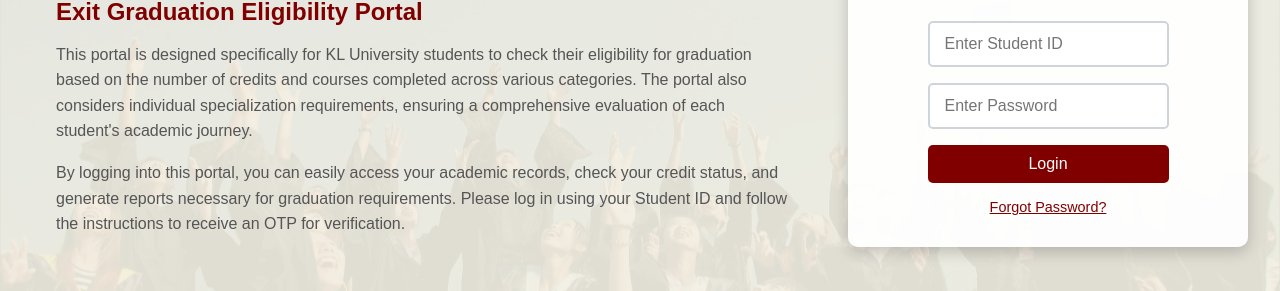
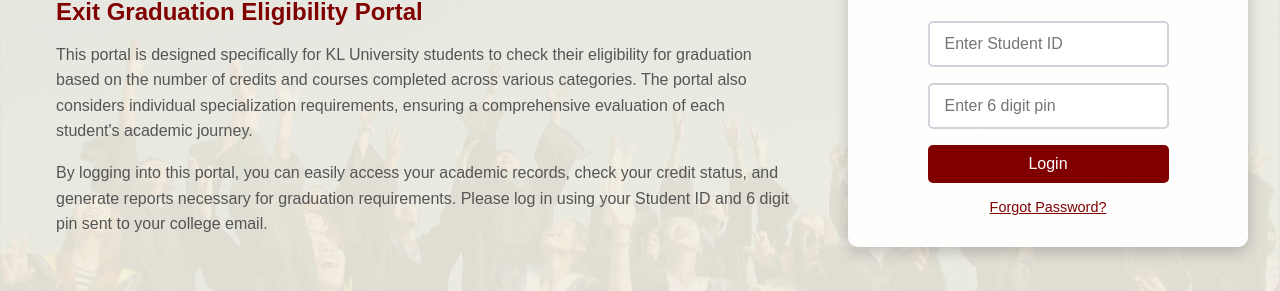
Before and after one commit to NikileshReddyT/My-Working-History, a React (Vite) app in the folder Exit-Portal-Frontend/: page / in a window 1280 px wide. Shown: the part 356-647 px from the top of the page. Built offline with nearby package versions, Linux system fonts and the light colour scheme.

Commit message:
updated login page a little

```diff
--- a/Exit-Portal-Frontend/src/components/Login.jsx
+++ b/Exit-Portal-Frontend/src/components/Login.jsx
@@ -73,8 +73,7 @@
         </p>
         <p className="left-aligned">
           By logging into this portal, you can easily access your academic records, check your credit status,
-          and generate reports necessary for graduation requirements. Please log in using your Student ID and follow
-          the instructions to receive an OTP for verification.
+          and generate reports necessary for graduation requirements. Please log in using your Student ID and 6 digit pin sent to your college email.
         </p>
       </div>
       </div>
@@ -91,7 +90,7 @@
             />
             <input
               type="password"
-              placeholder="Enter Password" // Add placeholder for clarity
+              placeholder="Enter 6 digit pin" // Add placeholder for clarity
               value={password}
               onChange={(e) => setPassword(e.target.value)}
               required
```
